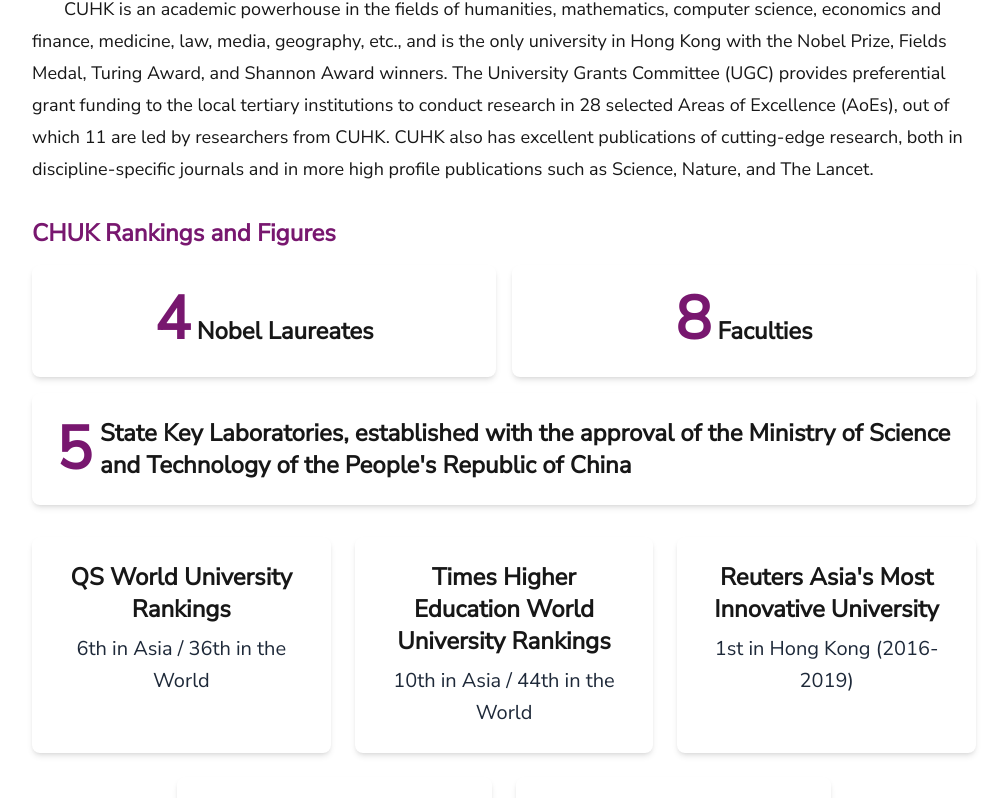
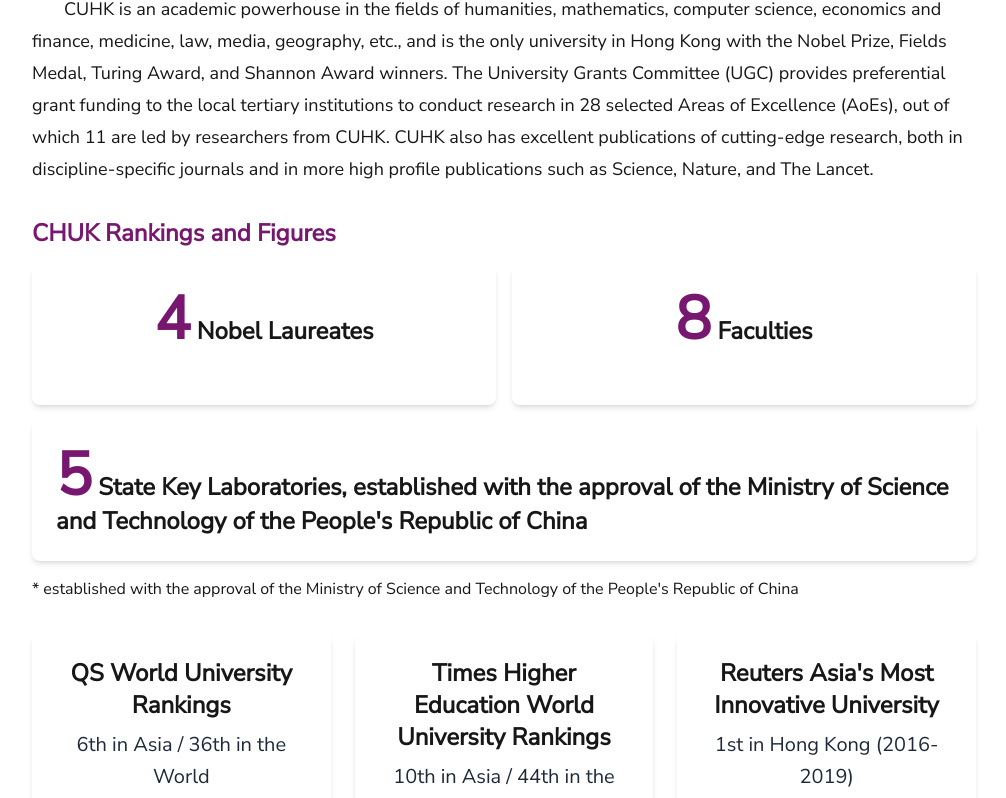
Before and after one commit to aymichael/tpymt, a Next.js app: page /cuhk in a window 1280 px wide. Shown: the part 399-1197 px from the top of the page, without its empty margins (136-1142 px from the left). Built offline with nearby package versions, Linux system fonts and the light colour scheme.

Commit message:
update cuhk page

```diff
--- a/app/cuhk/page.js
+++ b/app/cuhk/page.js
@@ -25,13 +25,16 @@ export default function CUHKPage() {
                         <h3 className="text-xl/8 md:text-2xl/8 font-bold"><span className="text-6xl text-[#78176f]">8</span> Faculties</h3>
                     </div>
                     <div className="bg-white p-6 rounded-lg shadow-md md:col-span-2 flex justify-center items-center gap-2">
-                        <span className="text-6xl text-[#78176f] font-bold">5</span>
-                        <h3 className="text-xl/8 md:text-2xl/8 font-bold max-w-prose">
-                            State Key Laboratories, established with the approval of the Ministry of Science and Technology of the People&apos;s Republic of China
+
+                        <h3 className="text-xl/8 md:text-2xl/8 font-bold max-w-prose hidden lg:block">
+                            <span className="text-6xl text-[#78176f] font-bold">5</span> State Key Laboratories, established with the approval of the Ministry of Science and Technology of the People&apos;s Republic of China
+                        </h3>
+                        <h3 className="text-xl/8 md:text-2xl/8 font-bold max-w-prose block lg:hidden text-center">
+                            <span className="text-6xl text-[#78176f] font-bold">5</span> State Key Laboratories*
                         </h3>
                     </div>
-
                 </div>
+                <p className="text-sm md:text-base mt-4">* established with the approval of the Ministry of Science and Technology of the People&apos;s Republic of China</p>
             </section>
             <section className="mb-8">
                 <div className="grid grid-cols-1 md:grid-cols-3 gap-6 text-center">
```
